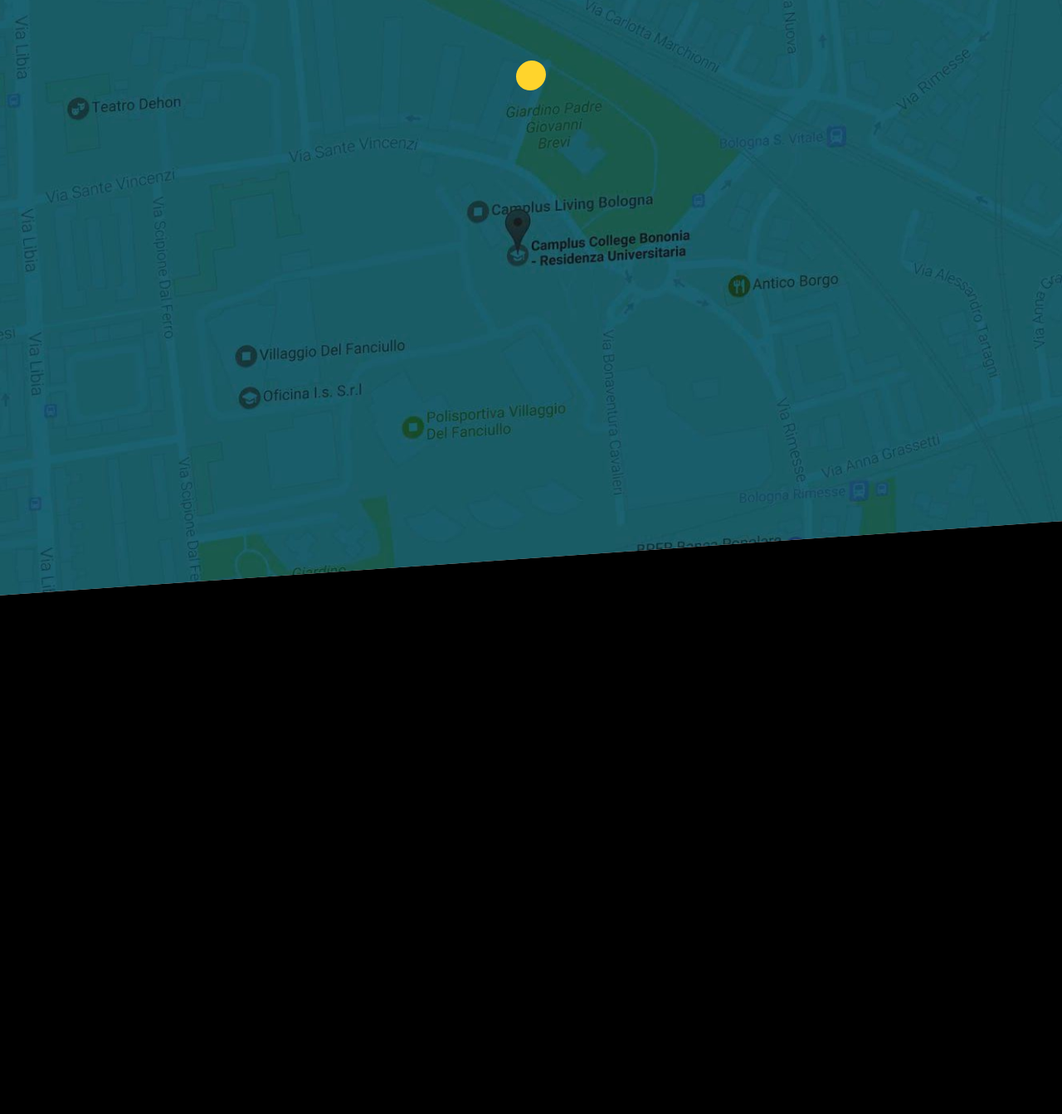
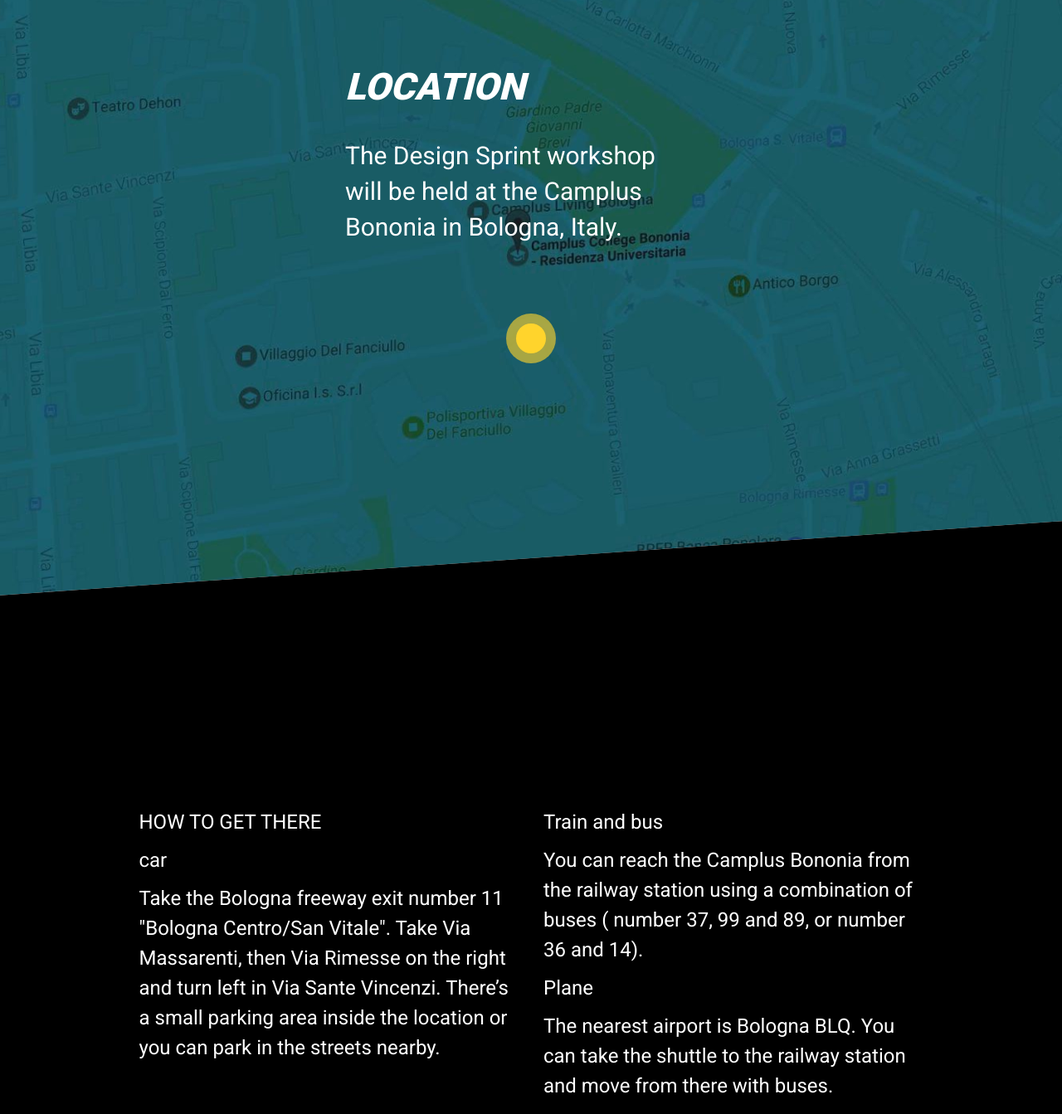
Before and after one commit to brunoliu01/sprint-atx, a plain HTML site: page index.html in a window 1280 px wide. Shown: the part 9917-11260 px from the top of the page at 83% size. Drawn offline with nearby package versions, Linux system fonts and the light colour scheme.

Commit message:
agrego modificaciones de imagen y mapa

```diff
--- a/index.html
+++ b/index.html
@@ -211,29 +211,39 @@
  	</div>
  	<div class="location"></div>
  	<div class="map">
- 		<div class="radio"></div>
+ 		<div class="content-radio">
+ 			<div class="radio"></div>
+ 		</div>
+ 		<div class="map-text">
+	 		<p class="text-1-map">
+	 			LOCATION
+	 		</p>
+	 		<p class="text-2-map">
+	 			The Design Sprint workshop <br> will be held at the Camplus <br> Bononia in Bologna, Italy.
+	 		</p>
+ 		</div>
  	</div>
- 	<div class="img-black"></div>
- 	<div class="cont-text row map-new">
- 			<div class="text-sprint col-md-offset-1 col-md-5 col-xs-12">
-				<p>The workshop is fast-paced, hands-on and immersive. </p>
-				<p>By the end of this live, hands-on workshop, you’ll be able to streamline strategy and execution, reducing the gap between thinking and doing, leading your organization towards a quick and effective innovation.</p>
-				<p>Understand customer needs and map their journey</p>
-				<p>Quickly generate innovative solutions and sketch them why focusing on achieving outcomes is far more successful than focusing on features</p>
- 			</div>
+ 	<div class="img-black">
+ 		<div class="container">
+ 			<div class="cont-text row map-new">
+ 				<div class="text-sprint col-md-offset-1 	col-md-5 col-xs-12">
+ 					<p>HOW TO GET THERE</p>
+					<p>car</p>
+					<p>Take the Bologna freeway exit number 11 "Bologna Centro/San Vitale". Take Via Massarenti, then Via Rimesse on the right and turn left in Via Sante Vincenzi. There’s a small parking area inside the location or you can park in the streets nearby.</p>
+ 				</div>
  			<div class="text-sprint col-md-5 col-xs-12">
-				<p>Make critical business decisions, fastMake critical business decisions, fast</p>
+				<p>Train and bus</p>
 				<p>
-					Create a Minimum Viable Product with low effort and budget.
+					You can reach the Camplus Bononia from the railway station using a combination of buses ( number 37, 99 and 89, or number 36 and 14).
 				</p>
+				<p>Plane</p>
 				<p>
-					Validate concepts and ideas before committing to them.
-				</p>
-				<p>
-					Master the 5 phases of the Design Sprint.
+					The nearest airport is Bologna BLQ. You can take the shuttle to the railway station and move from there with buses.
 				</p>
  			</div>
  		</div>
  	</div>
+ </div>
+
 </body>
 </html>
--- a/style.css
+++ b/style.css
@@ -344,6 +344,7 @@ svg {
     padding: 300px 0;
     min-height: 900px;
     transform: skewY(-4deg);
+    position: relative;
 }
 
 .img-black {
@@ -356,14 +357,67 @@ svg {
     transform: skewY(-4deg);
 }
 
+.content-radio {
+	width: 60px;
+	height: 60px;
+	background:rgba(255, 212, 44, 0.62);;
+	border-radius: 50%;
+	display: flex;
+	align-items: center;
+	margin: auto;
+	transform: skewY(4deg);
+
+	position: absolute;
+	bottom: 235px;
+	right: 0;
+	left: 0;
+	box-sizing: border-box;
+}
+
 .radio {
 	width: 36px;
 	height: 36px;
-	border-radius: 50%;
+	border-radius:50%;
 	background:#FFD42C;
 	margin: auto;
+	animation: mymove 2s infinite;
+
+}
+
+@keyframes mymove {
+    from {padding: 10px;}
+    to {padding: 20px;}
 }
 
 .map-new {
-	color:red;
+	color:white;
+	margin-bottom:300px;
+	transform: skewY(4deg);
 }
+
+.map {
+	color: white;
+
+}
+
+
+
+.map-text {
+	transform: skewY(4deg);
+	margin: auto;
+	width: 35%;
+}
+
+.text-1-map {
+	font-weight: 900;
+    font-style: italic;
+    text-transform: uppercase;
+    margin-bottom: 30px;
+    font-size: 45px;
+}
+
+.text-2-map {
+	font-weight: 300;
+    margin-bottom: 30px;
+    font-size: 30px;
+}
```
